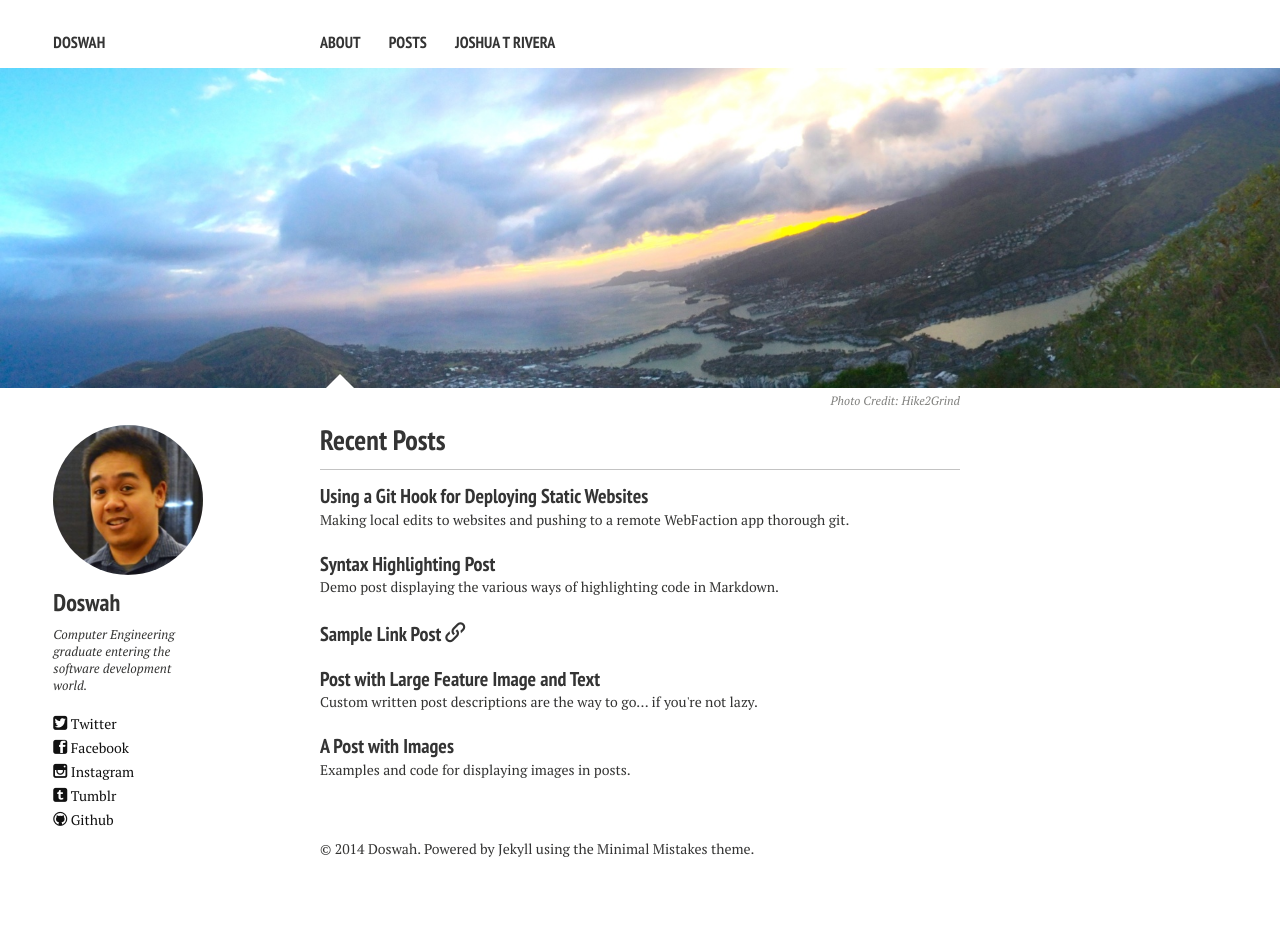
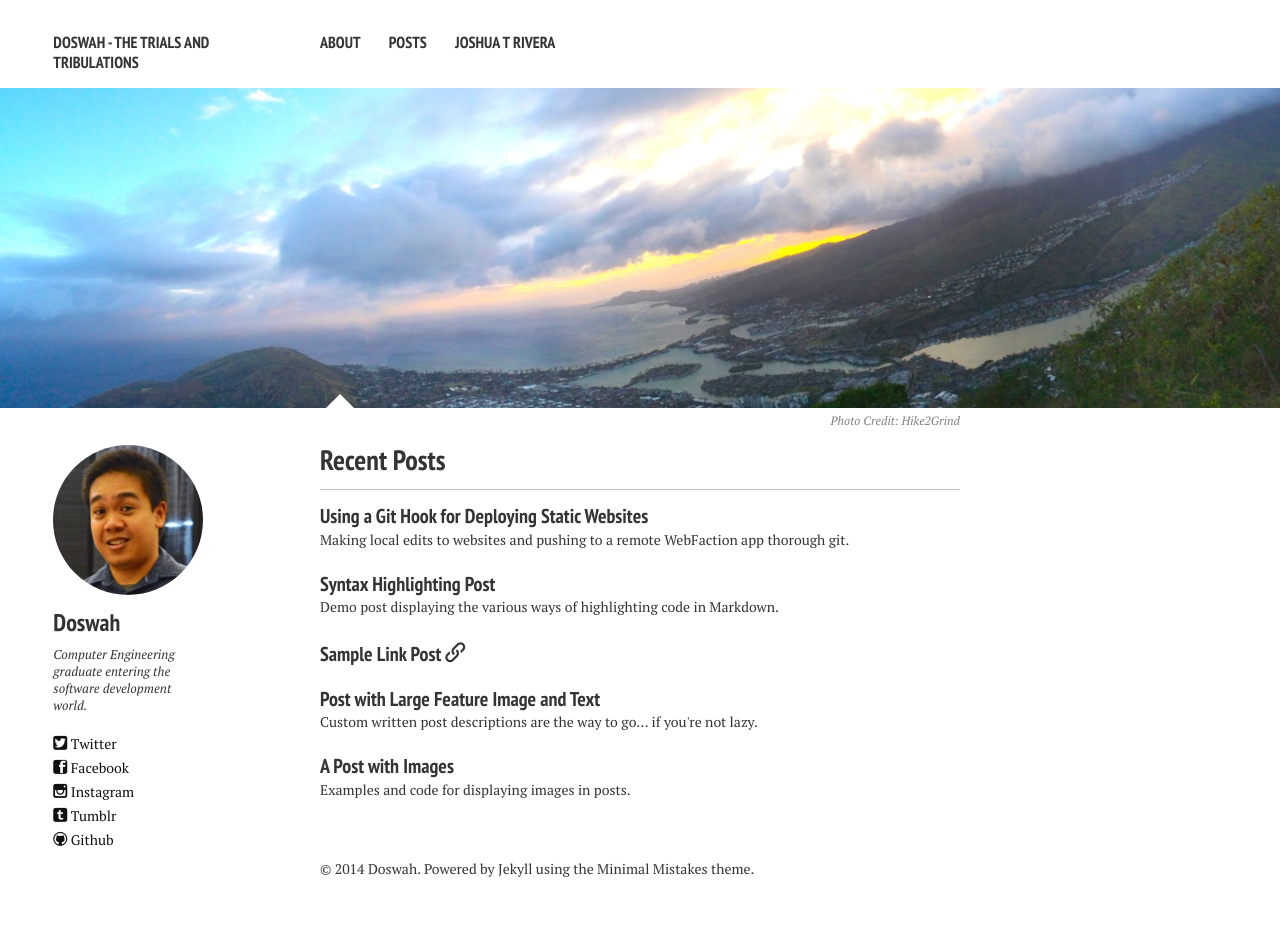
Before and after one commit to alexpolonsky/doswah.com, a Jekyll site: the page built from index.md, in a window 1280 px wide. Built offline with Jekyll 4.4.1, drawn with Linux system fonts in a browser that asks for light colours; nearby versions of some CDN libraries.

Commit message:
Renamed website

```diff
--- a/_config.yml
+++ b/_config.yml
@@ -1,5 +1,5 @@
-title:           Doswah
-description:     Life is a story.
+title:           Doswah - The Trials and Tribulations
+description:     Life is a story. It's worth the read.
 # Your site's domain goes here. Leave localhost server or blank when working locally.
 url: 		 http://doswah.com
 disqus_shortname:
```
